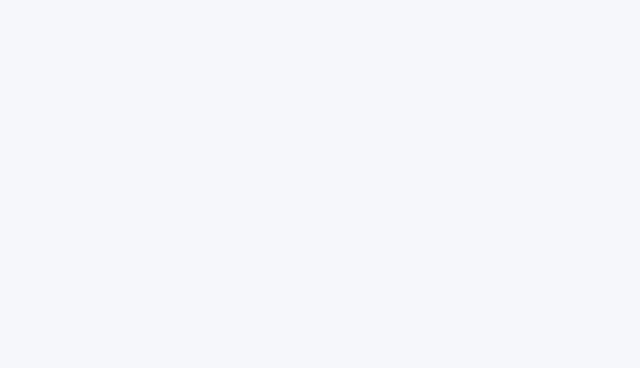
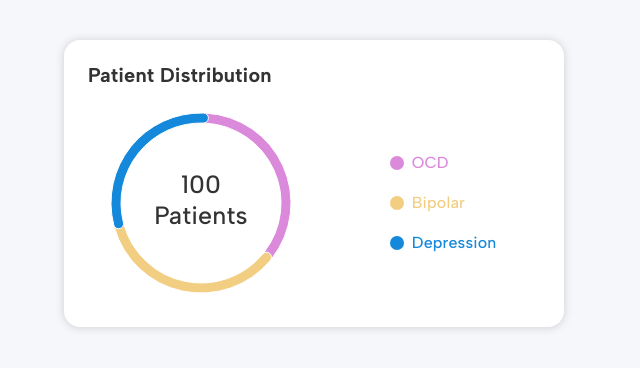
Before and after one commit to shrilakshmi1106/doctor-dashboard-frontend, a React (Vite) app: page /patient-distribution in a window 1280 px wide. Before the commit this address had no page. Shown: the top 368 px of the page, without its empty margins (0-640 px from the left). Built offline with nearby package versions, Linux system fonts and the light colour scheme.

Commit message:
Added Patient Distribution

```diff
--- a/package.json
+++ b/package.json
@@ -13,7 +13,7 @@
     "@emotion/react": "^11.14.0",
     "@emotion/styled": "^11.14.1",
     "@mui/icons-material": "^7.3.2",
-    "@mui/material": "^7.3.2",
+    "@mui/material": "^7.3.4",
     "@mui/x-date-pickers": "^8.11.3",
     "apexcharts": "^5.3.5",
     "axios": "^1.12.2",
@@ -23,6 +23,7 @@
     "react-apexcharts": "^1.7.0",
     "react-dom": "^19.1.1",
     "react-router-dom": "^7.9.1",
+    "recharts": "^3.2.1",
     "zustand": "^5.0.8"
   },
   "devDependencies": {
--- a/src/App.jsx
+++ b/src/App.jsx
@@ -5,6 +5,7 @@ import { ThemeProvider } from "@mui/material/styles";
 import CssBaseline from "@mui/material/CssBaseline";
 import { AdapterDayjs } from "@mui/x-date-pickers/AdapterDayjs";
 import { LocalizationProvider } from "@mui/x-date-pickers/LocalizationProvider";
+import { Container, Box } from "@mui/material";
 
 import theme from "./theme";
 import DashboardPage from "./pages/DashboardPage";
@@ -13,9 +14,11 @@ import AppointmentsPage from "./pages/AppointmentsPage";
 import RecentPatients from "./components/dashboard/RecentPatients";
 import AllPatientsPage from "./components/dashboard/AllPatientsPage";
 import ProfileView from "./components/dashboard/ProfileView";
+import PatientDistributionCard from "./components/dashboard/PatientDistributionCard";
 
 import { recentPatientsData, allPatientsData } from "./data";
 
+// --- PatientsManager Component ---
 function PatientsManager() {
   const location = useLocation();
   const [view, setView] = useState(location.state?.view || "recent");
@@ -91,6 +94,7 @@ function PatientsManager() {
   );
 }
 
+// --- Main App Component ---
 function App() {
   return (
     <ThemeProvider theme={theme}>
@@ -101,6 +105,17 @@ function App() {
             <Route path="/" element={<DashboardPage />} />
             <Route path="/appointments" element={<AppointmentsPage />} />
             <Route path="/patients" element={<PatientsManager />} />
+            {/* New Route for Patient Distribution Card */}
+            <Route
+              path="/patient-distribution"
+              element={
+                <Container sx={{ mt: 5 }}>
+                  <Box sx={{ width: 500 }}>
+                    <PatientDistributionCard />
+                  </Box>
+                </Container>
+              }
+            />
           </Routes>
         </Router>
       </LocalizationProvider>
--- a/src/components/dashboard/PatientDistributionCard.jsx
+++ b/src/components/dashboard/PatientDistributionCard.jsx
@@ -1,24 +1,73 @@
-// src/components/dashboard/PatientDistributionCard.jsx
-import React from 'react';
-import { Paper, Typography, Box } from '@mui/material';
+// src/components/PatientDistributionCard.jsx
+import React from "react";
+import { Paper, Typography, Box, Stack } from "@mui/material";
+import { PieChart, Pie, Cell, ResponsiveContainer } from "recharts";
+
+// Chart data
+const data = [
+  { name: "OCD", value: 35, color: "#DB89DA" },
+  { name: "Bipolar", value: 35, color: "#F2CE82" },
+  { name: "Depression", value: 30, color: "#1488DB" }
+];
 
 export default function PatientDistributionCard() {
   return (
     <Paper
       sx={{
-        p: 2,
-        borderRadius: '16px', // Rounded border
-        height: '100%',
-        display: 'flex',
-        alignItems: 'center',
-        justifyContent: 'center',
-        // ADDED: Custom shadow
-        boxShadow: '0px 0.5px 9px 0px rgba(111, 111, 111, 0.3)'
+        p: 3,
+        borderRadius: "16px",
+        boxShadow: "0px 0.5px 9px 0px rgba(111, 111, 111, 0.3)",
+        height: "100%",
+        display: "flex",
+        flexDirection: "column",
+        fontFamily: "Albert Sans, sans-serif"
       }}
     >
-      <Typography variant="h6" color="text.secondary">
-        Patient Distribution Card
+      <Typography
+        variant="h3"
+        sx={{ fontWeight: 600, fontSize: "20px", color: "#333" }}
+      >
+        Patient Distribution
       </Typography>
+
+      <Box sx={{ display: "flex", alignItems: "center", justifyContent: "space-between", flexGrow: 1, mt: 2 }}>
+        {/* Donut Chart */}
+        <Box sx={{ width: "50%", height: 200, position: "relative", display: "flex", alignItems: "center", justifyContent: "center" }}>
+          <ResponsiveContainer width="100%" height="100%">
+            <PieChart>
+              <Pie
+                data={data}
+                innerRadius={80}
+                outerRadius={90}
+                paddingAngle={-5}
+                dataKey="value"
+                cornerRadius={10}
+                startAngle={90}
+                endAngle={-270}
+              >
+                {data.map((entry, index) => (
+                  <Cell key={`cell-${index}`} fill={entry.color} />
+                ))}
+              </Pie>
+            </PieChart>
+          </ResponsiveContainer>
+
+          <Box sx={{ position: "absolute", top: "50%", left: "50%", transform: "translate(-50%, -50%)", textAlign: "center" }}>
+            <Typography sx={{ fontWeight: 422, fontSize: "25px", color: "#333", lineHeight: 1 }}>100</Typography>
+            <Typography sx={{ fontWeight: 500, fontSize: "25px", color: "#333" }}>Patients</Typography>
+          </Box>
+        </Box>
+
+        {/* Legend */}
+        <Stack spacing={2} sx={{ width: "35%", pl: 1 }}>
+          {data.map((item, index) => (
+            <Box key={index} sx={{ display: "flex", alignItems: "center" }}>
+              <Box sx={{ width: 14, height: 14, borderRadius: "50%", backgroundColor: item.color, mr: 1, flexShrink: 1 }} />
+              <Typography sx={{ fontWeight: 500, fontSize: "16px", color: item.color }}>{item.name}</Typography>
+            </Box>
+          ))}
+        </Stack>
+      </Box>
     </Paper>
   );
 }
--- a/src/main.jsx
+++ b/src/main.jsx
@@ -1,11 +1,14 @@
-import { StrictMode } from 'react'
-import { createRoot } from 'react-dom/client'
-import './index.css'
-import App from './App.jsx'
+// src/main.jsx
+import React from "react";
+import { createRoot } from "react-dom/client";
+import App from "./App.jsx";
+import CssBaseline from "@mui/material/CssBaseline";
+import "./index.css";
 import "./styles.css";
 
-createRoot(document.getElementById('root')).render(
-  <StrictMode>
+createRoot(document.getElementById("root")).render(
+  <React.StrictMode>
+    <CssBaseline />
     <App />
-  </StrictMode>,
-)
+  </React.StrictMode>
+);
```
Also changed, not shown: 1 other file (tests, documents, lock files or other folders).
